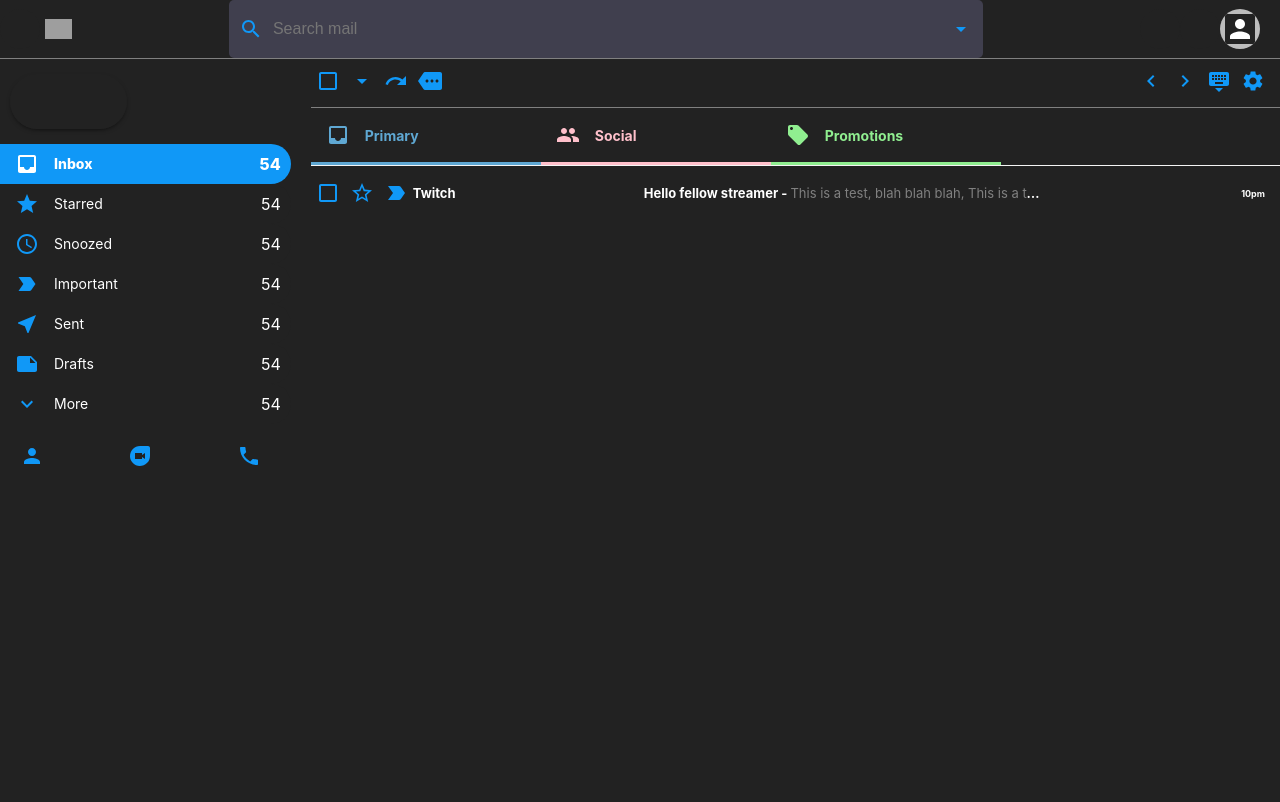
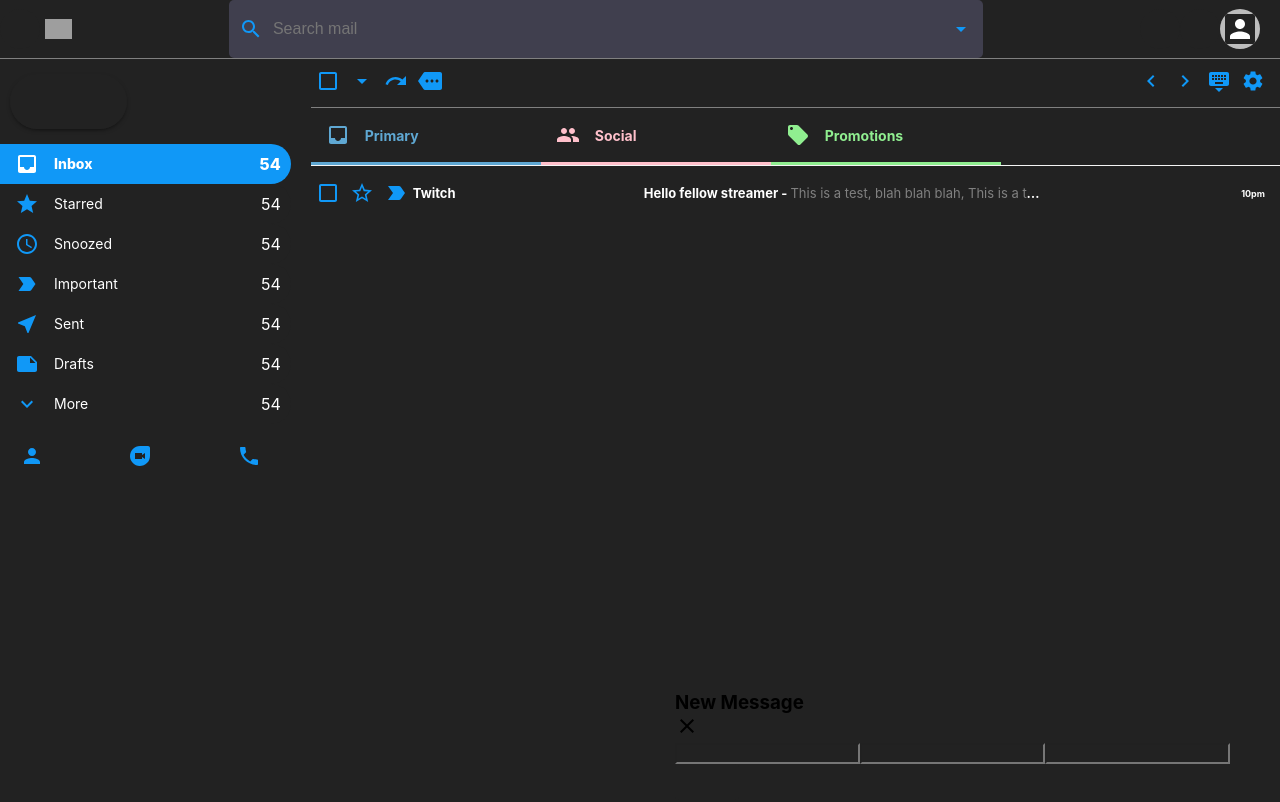
Before and after one commit to GethinDavies1990/gmail-clone, a React (Create React App) app: page / in a window 1280 px wide. Shown: the top 802 px of the page. Built offline with nearby package versions, Linux system fonts and the light colour scheme; grey boxes are pictures that could not be loaded.

Commit message:
feat: add sendMail

```diff
--- a/src/App.js
+++ b/src/App.js
@@ -3,6 +3,7 @@
 import Header from "./Components/Header/Header";
 import Sidebar from "./Components/Sidebar/Sidebar";
 import Mail from "./Components/MailComponent/Mail";
+import SendMail from "./Components/SendMail/SendMail";
 import EmailList from "./Components/EmailListComponent/EmailList";
 import { BrowserRouter as Router, Route, Link, Routes } from "react-router-dom";
 
@@ -18,6 +19,7 @@
             <Route path='/' element={<EmailList />}></Route>
           </Routes>
         </div>
+        <SendMail />
       </div>
     </Router>
   );
--- /dev/null
+++ b/src/Components/SendMail/SendMail.css
@@ -0,0 +1,5 @@
+.sendMail {
+  position: absolute;
+  bottom: 0px;
+  right: 50px;
+}
--- /dev/null
+++ b/src/Components/SendMail/SendMail.jsx
@@ -0,0 +1,26 @@
+import React from "react";
+import "./SendMail.css";
+import { Close } from "@mui/icons-material";
+import { Button } from "@mui/material";
+
+function SendMail() {
+  return (
+    <div className='sendMail'>
+      <div className='sendMail__header'>
+        <h3>New Message</h3>
+        <Close className='sendMail__close' />
+      </div>
+      <form>
+        <input type='text' />
+        <input type='text' />
+        <input type='text' />
+
+        <div className='sendMail__options'>
+          <Button>Send</Button>
+        </div>
+      </form>
+    </div>
+  );
+}
+
+export default SendMail;
--- a/src/features/mailSlice.js
+++ b/src/features/mailSlice.js
@@ -17,6 +17,6 @@
 
 export const { openSendMessage, closeSendMesaage } = mailSlice.actions;
 
-export const selectmail = (state) => state.mail.value;
+export const selectSendMessageIsOpen = (state) => state.mail.sendMessageIsOpen;
 
 export default mailSlice.reducer;
```
